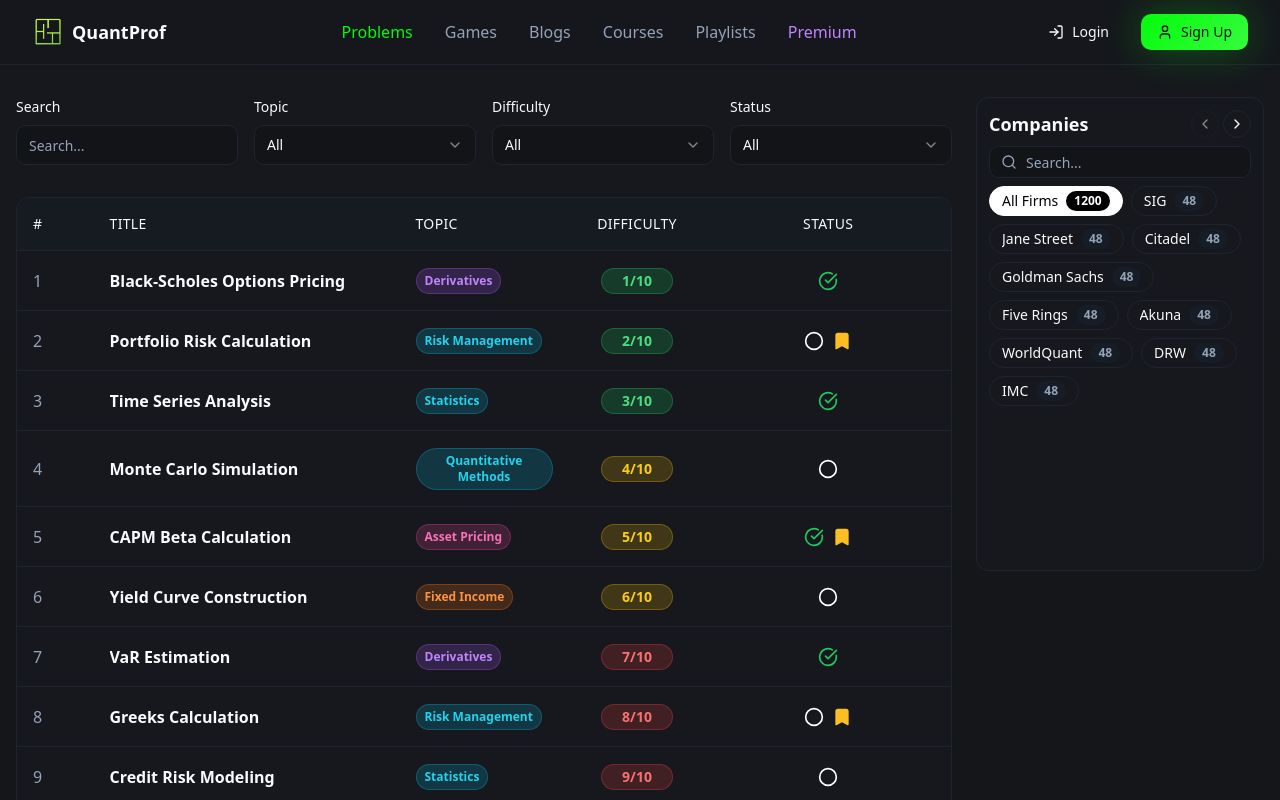
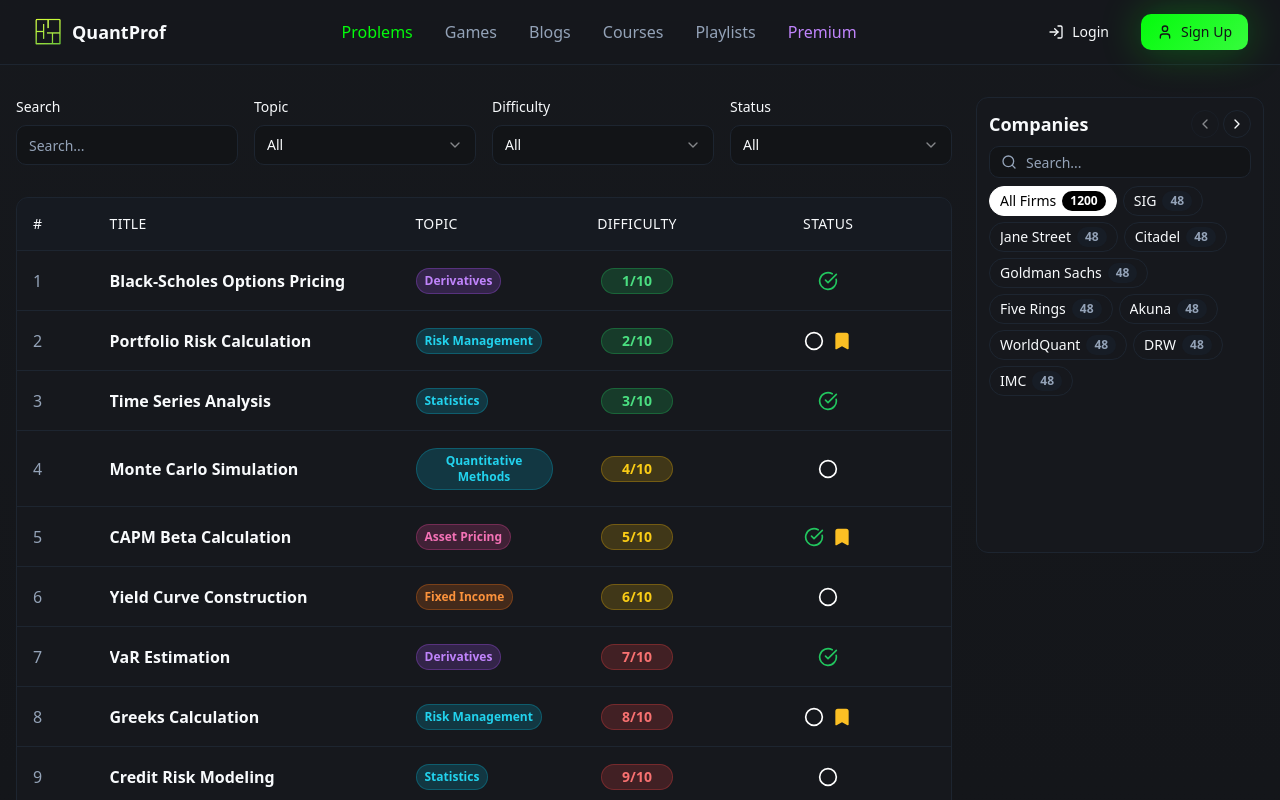
Before and after one commit to ravisharma381/quant-zenith-hub, a React (Vite) app: page /problems in a window 1280 px wide. Shown: the top 800 px of the page. Built offline with nearby package versions, Linux system fonts and the light colour scheme.

Commit message:
Changes
Co-authored-by: ravisharma381 <222616816+ravisharma381@users.noreply.github.com>

```diff
--- a/src/pages/Problems.tsx
+++ b/src/pages/Problems.tsx
@@ -510,7 +510,7 @@ const Problems = () => {
                   style={{ transform: `translateX(-${activeCompanyPage * 100}%)` }}
                 >
                   {companyPages.map((pageCompanies, pageIdx) => (
-                    <div key={pageIdx} className="w-full shrink-0 flex flex-wrap gap-x-2 gap-y-2 content-start pr-1">
+                    <div key={pageIdx} className="w-full shrink-0 flex flex-wrap gap-x-1.5 gap-y-1.5 content-start pr-1">
                       {pageCompanies.map((company) => (
                         <button
                           key={company.name}
@@ -519,7 +519,7 @@ const Problems = () => {
                               ? "All Firms"
                               : company.name
                           )}
-                          className={`inline-flex items-center gap-2 rounded-full border px-3 py-1 text-sm transition-colors ${
+                          className={`inline-flex items-center gap-1.5 rounded-full border px-2.5 py-1 text-sm transition-colors ${
                             selectedCompany === company.name
                               ? "border-white bg-white text-black"
                               : "border-border hover:bg-muted/50"
```
